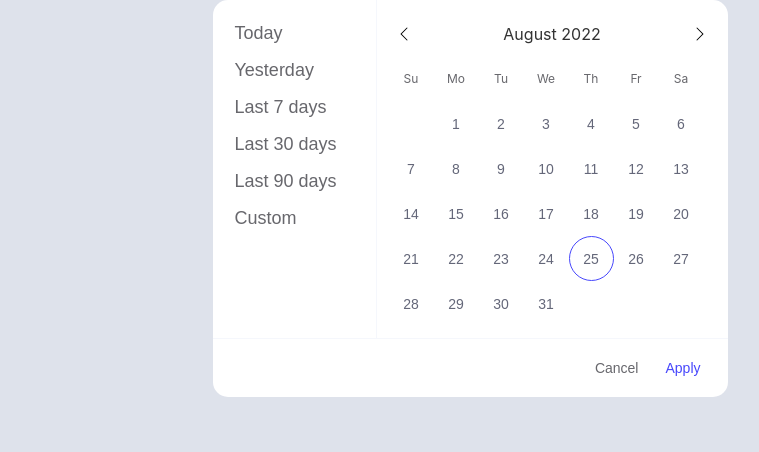
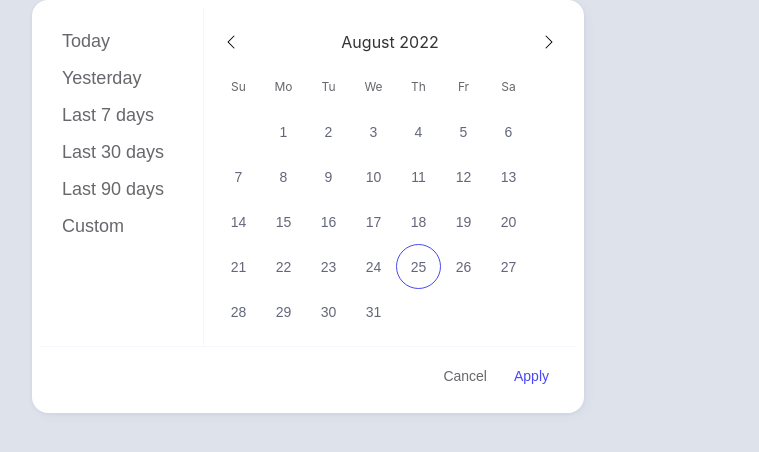
Before and after one commit to valyefimov/ammmigo-react-datepicker, a React (Create React App) app: page / in a window 1280 px wide. Shown: the top 452 px of the page, without its empty margins (170-929 px from the left). Built offline with nearby package versions, Linux system fonts and the light colour scheme; the HTML template or start-up script is replaced by a standard one.

Commit message:
dropdown

```diff
--- a/src/components/datepicker/Datepicker.jsx
+++ b/src/components/datepicker/Datepicker.jsx
@@ -1,19 +1,46 @@
 import React, { useState } from 'react';
 import classNames from 'classnames';
 
-// import Sidebar from '../Sidebar';
-// import Calendar from '../Calendar';
 import style from './Datepicker.module.css';
 import SideMenu from './sideMenu/SideMenu';
 import Footer from './footer/Footer';
 import CalendarCard from './calendar/CalendarCard';
-import { DatepickerProvider } from "./state/datepicker";
-// import ChevronDown from '../Icons/chevron-down';
+import { DatepickerProvider } from './state/datepicker';
+import ChevronDown from '../Icons/chevron-down';
 
-const Datepicker = () => (
+const Datepicker = () => {
+  const [namePeriod] = useState('Today');
+  const [show, setShow] = useState(false);
+  return (
     <DatepickerProvider>
+      <div className={style.Datepicker}>
+        <div
+          className={style.DropdownWrapper}
+          onClick={() => setShow(true)}
+          onKeyDown={() => setShow(true)}
+          role="presentation"
+        >
+          <div className={style.Dropdown}>
+            <div>{namePeriod}</div>
+            <div className={style.ChevronPosition}>
+              <ChevronDown />
+            </div>
+          </div>
+        </div>
         <div className={style.Modal}>
           <div className={style.Container}>
+            <div
+              className={classNames(style.Modal, { [style.Active]: show })}
+              onClick={() => setShow(false)}
+              onKeyDown={() => setShow(false)}
+              role="presentation"
+            >
+              <div
+                className={style.Wrapper}
+                onClick={(e) => e.stopPropagation()}
+                onKeyDown={(e) => e.stopPropagation()}
+                role="presentation"
+              >
                 <div className={style.Content}>
                   <SideMenu />
                   <CalendarCard />
@@ -21,8 +48,12 @@ const Datepicker = () => (
                 <Footer />
               </div>
             </div>
+          </div>
+        </div>
+      </div>
     </DatepickerProvider>
   );
+};
 // const [selectedDate, setSelectedDate] = useState(new Date());
 // const [activeDate, setActiveDate] = useState(new Date());
 // const [startPeriod, setStartPeriod] = useState(new Date());
--- a/src/components/datepicker/Datepicker.module.css
+++ b/src/components/datepicker/Datepicker.module.css
@@ -29,6 +29,62 @@
 
 .SideMenu {
 
+}
+
+.Dropdown{
+  left: 0%;
+  top: 0%;
+  right: 0%;
+  bottom: auto;
+  margin: -0.5rem;
+  padding: 0.5rem;
+  width: 34.5rem;
+  box-shadow: 3px 3px 0.75rem 0 rgba(40, 40, 114, 0.03), 0 1px 0.25rem 0 rgba(40, 40, 114, 0.05);
+  position: absolute;
+  background: #dddddd;
+  display: none;
+  min-width: 100%;
+}
+
+.CalendarComponent{
+  display: flex;
+}
+
+.ChevronPosition{
+  margin-top: 3px;
+  margin-left: 10px;
+}
+
+.Active {
+  transform: scale(1);
+}
+
+.Datepicker {
+}
+
+.Wrapper {
+  width: 34.5rem;
+  padding: 0.5rem;
+  background-color: #fff;
+  border-radius: 1rem;
+  box-shadow: 3px 3px 0.75rem 0 rgb(40 40 114 / 3%), 0 1px 0.25rem 0 rgb(40 40 114 / 5%);
+  z-index: 3;
+  margin-left: 202px;
+  cursor: default;
+}
+
+.DropdownWrapper {
+  height: 2rem;
+  padding: 0 1.25rem;
+  margin-left: 202px;
+  border-radius: 1rem;
+  color: rgba(42, 42, 58, 0.7);
+  cursor: pointer;
+}
+
+.DropdownWrapper:hover {
+  background-color: #eff2f9;
+  color: #2a2a3a;
 }
 
 
--- a/src/components/datepicker/calendar/CalendarHeader.jsx
+++ b/src/components/datepicker/calendar/CalendarHeader.jsx
@@ -13,11 +13,11 @@ const CalendarHeader = () => {
 
   return (
     <div className={style.Header}>
-      <Button className={style.Button} onClick={selectNextMonth}>
+      <Button className={style.Button} onClick={selectPrevMonth}>
         <ChevronLeftIcon />
       </Button>
       {format(selectedMonth, 'LLLL uuuu')}
-      <Button className={style.Button} onClick={selectPrevMonth}>
+      <Button className={style.Button} onClick={selectNextMonth}>
         <ChevronRightIcon />
       </Button>
     </div>
--- a/src/components/datepicker/footer/Footer.jsx
+++ b/src/components/datepicker/footer/Footer.jsx
@@ -6,9 +6,13 @@ import Index from '../button';
 import style from './Footer.module.css';
 
 const Footer = () => {
+  const [show, setShow] = useState(false);
+
   return (
     <div className={style.Footer}>
-      <Index type="grey">Cancel</Index>
+      <Index type="grey" onClick={() => setShow(false)}>
+        Cancel
+      </Index>
       <Index type="primary">Apply</Index>
     </div>
   );
```
Lines whose indentation alone changed are shown as unchanged.
